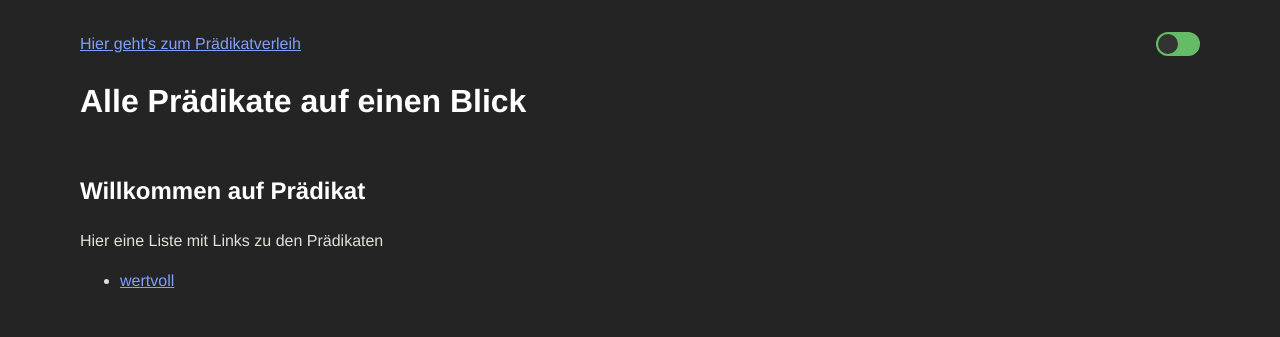
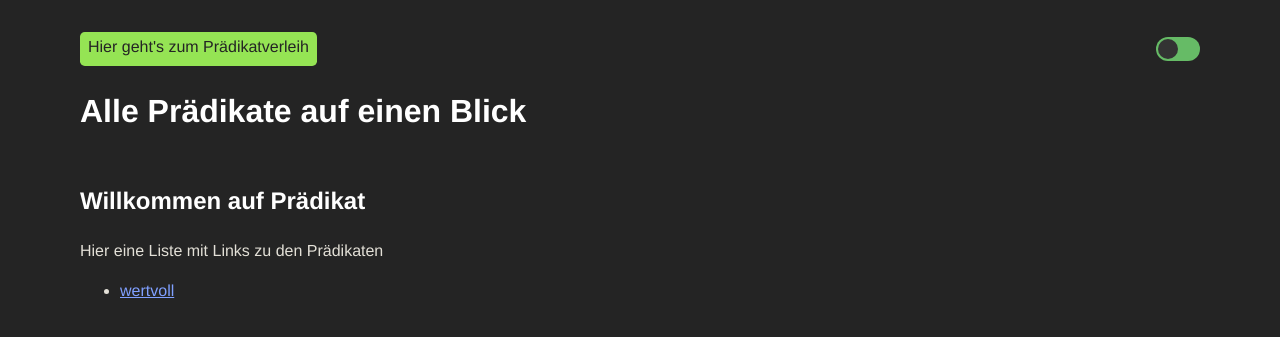
Before and after one commit to Lodifice/praedikat, a Jekyll site: the page built from README.md, in a window 1280 px wide. Shown: the top 337 px of the page. Built offline with Jekyll 4.4.1, drawn with Linux system fonts in a browser that asks for light colours; our own code applies the rules of GitHub Pages for plain Markdown files.

Commit message:
Add gabel as import to style.css

```diff
--- a/css/style.scss
+++ b/css/style.scss
@@ -9,3 +9,4 @@ $baseurl: "{{ site.baseurl }}";
 @import 'general';
 @import 'switcher';
 @import 'responsive';
+@import 'gabel';
```
